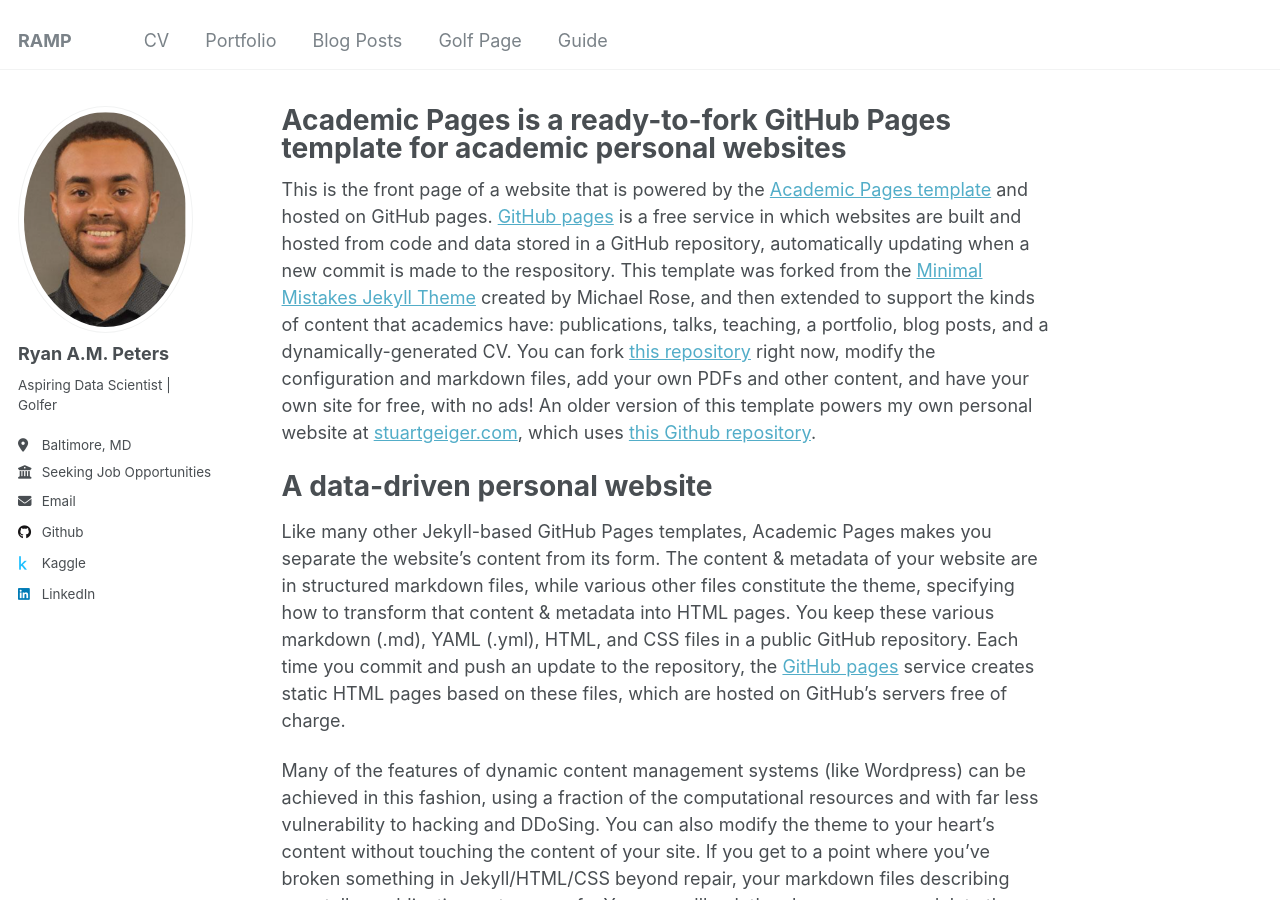
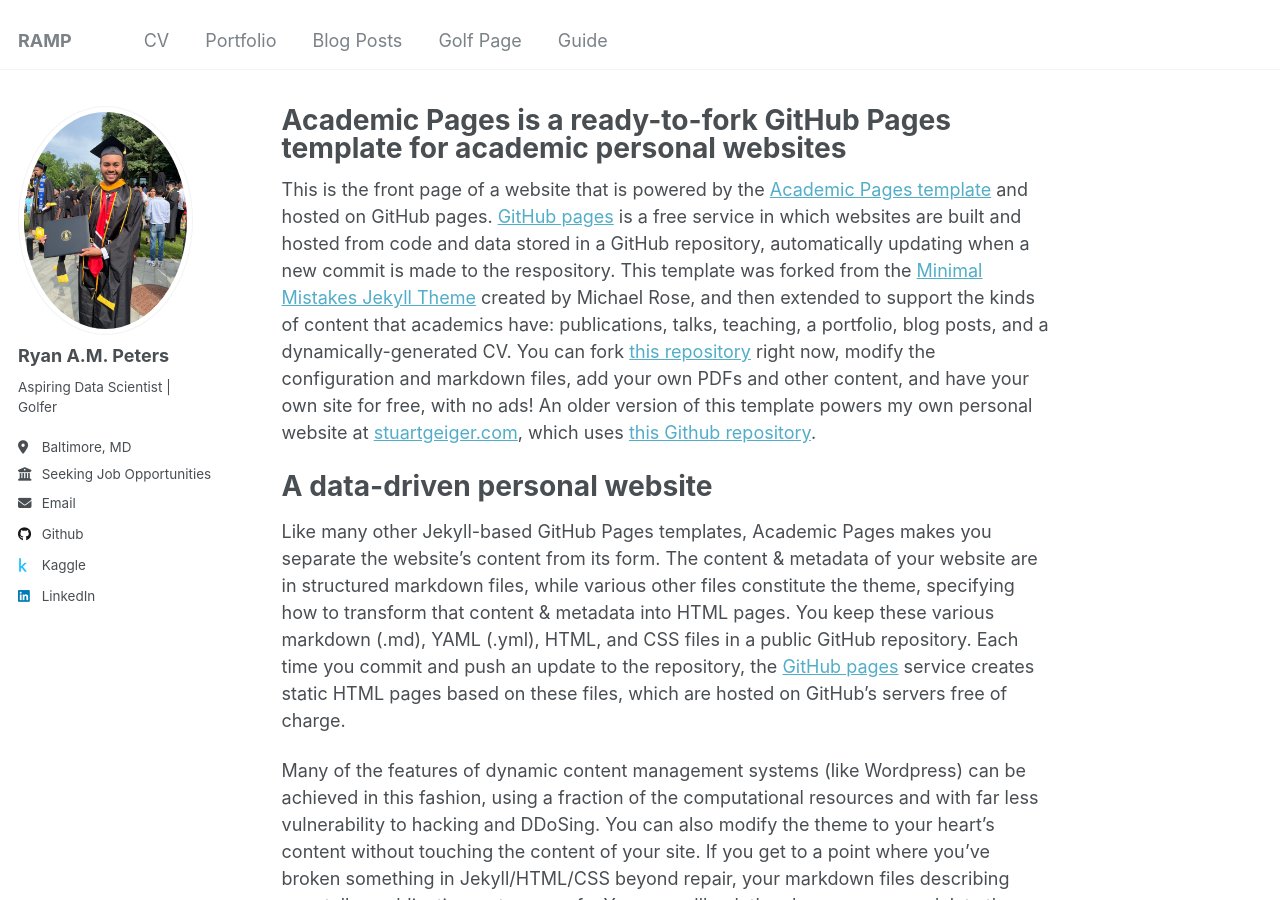
Before and after one commit to Rybus07/Rybus07.github.io, a Jekyll site: the page built from _pages/about.md, in a window 1280 px wide and 900 px high. Built offline with Jekyll 4.4.1, drawn with Linux system fonts in a browser that asks for light colours.

Commit message:
Update _config.yml

```diff
--- a/_config.yml
+++ b/_config.yml
@@ -21,7 +21,7 @@ repository               : "Rybus07/Rybus07.github.io"
 #               Additional customization can be done by editing /_includes/author-profile.html
 author:
   # Biographic information
-  avatar           : "Ryan Peters Headshot 2022.png"
+  avatar           : "profile pic 1.JPG"
   name             : "Ryan A.M. Peters"
   pronouns         : # example: "he/him"
   bio              : "Aspiring Data Scientist | Golfer"
```
